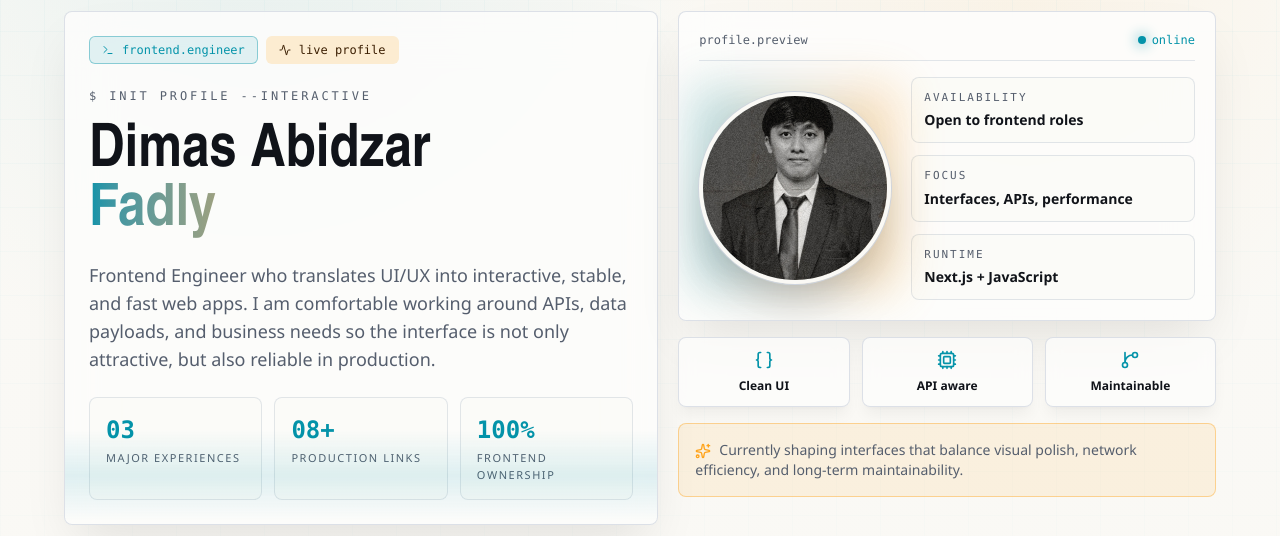
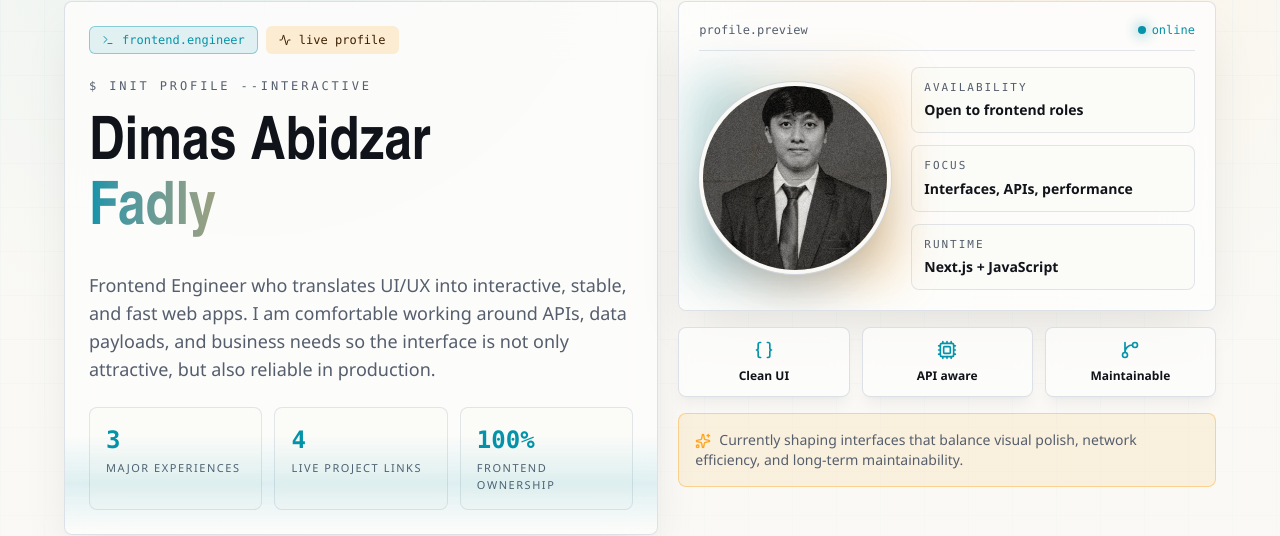
Before and after one commit to dmfdzr/bzar-profile, a Next.js app: page / in a window 1280 px wide. Shown: the part 145-681 px from the top of the page. Built offline with nearby package versions, Linux system fonts and the light colour scheme.

Commit message:
feat: update contact section to open WhatsApp chat; modify hero section stats and improve dialog content handling in projects section

```diff
--- a/components/sections/contact.tsx
+++ b/components/sections/contact.tsx
@@ -12,11 +12,11 @@ const copy = {
         response: "Response style",
         responseValue: "Async, practical, no fluff",
         primary: "Send Email",
-        phone: "Call phone number",
+        phone: "Open WhatsApp chat",
         github: "Open GitHub profile",
         linkedin: "Open LinkedIn profile",
         direct: "Direct channels",
-        directValue: "Email, phone, GitHub, and LinkedIn are one tap away.",
+        directValue: "Email, WhatsApp, GitHub, and LinkedIn are one tap away.",
     },
     id: {
         command: "$ kontak --tujuan kolaborasi",
@@ -27,11 +27,11 @@ const copy = {
         response: "Gaya respons",
         responseValue: "Asinkron, praktis, tanpa basa-basi berlebihan",
         primary: "Kirim Email",
-        phone: "Hubungi nomor telepon",
+        phone: "Buka chat WhatsApp",
         github: "Buka profil GitHub",
         linkedin: "Buka profil LinkedIn",
         direct: "Kanal langsung",
-        directValue: "Email, telepon, GitHub, dan LinkedIn bisa dibuka dalam satu klik.",
+        directValue: "Email, WhatsApp, GitHub, dan LinkedIn bisa dibuka dalam satu klik.",
     },
 };
 
@@ -82,7 +82,7 @@ export function ContactSection({ language }: { language: "en" | "id" }) {
                             </Link>
                         </Button>
                         <Button asChild variant="outline" size="icon" className="rounded-[8px] hover:bg-primary hover:text-primary-foreground">
-                            <Link href="tel:+6285727914053" aria-label={content.phone}>
+                            <Link href="https://wa.me/6285727914053" target="_blank" rel="noopener noreferrer" aria-label={content.phone}>
                                 <Phone size={20} />
                             </Link>
                         </Button>
--- a/components/sections/hero.tsx
+++ b/components/sections/hero.tsx
@@ -13,8 +13,8 @@ const copy = {
             { label: "Runtime", value: "Next.js + JavaScript" },
         ],
         stats: [
-            { value: "03", label: "major experiences" },
-            { value: "08+", label: "production links" },
+            { value: "3", label: "major experiences" },
+            { value: "4", label: "live project links" },
             { value: "100%", label: "frontend ownership" },
         ],
         traits: ["Clean UI", "API aware", "Maintainable"],
@@ -30,8 +30,8 @@ const copy = {
             { label: "Runtime", value: "Next.js + JavaScript" },
         ],
         stats: [
-            { value: "03", label: "pengalaman utama" },
-            { value: "08+", label: "tautan produksi" },
+            { value: "3", label: "pengalaman utama" },
+            { value: "4", label: "tautan proyek live" },
             { value: "100%", label: "kepemilikan frontend" },
         ],
         traits: ["UI Rapi", "Paham API", "Mudah Dirawat"],
@@ -62,9 +62,9 @@ export function HeroSection({ language }: { language: "en" | "id" }) {
                         <p className="font-mono text-xs uppercase tracking-[0.24em] text-muted-foreground">
                             {content.command}
                         </p>
-                        <h1 className="font-display text-4xl font-black leading-[0.98] tracking-normal sm:text-5xl lg:text-6xl">
+                        <h1 className="pb-1 font-display text-4xl font-black leading-[1.08] tracking-normal sm:text-5xl lg:text-6xl">
                             Dimas Abidzar
-                            <span className="block bg-linear-to-r from-primary via-accent to-primary bg-clip-text text-transparent">
+                            <span className="block pb-1 bg-linear-to-r from-primary via-accent to-primary bg-clip-text text-transparent">
                                 Fadly
                             </span>
                         </h1>
--- a/components/sections/projects.tsx
+++ b/components/sections/projects.tsx
@@ -256,7 +256,11 @@ export function ProjectsSection({ language }: { language: "en" | "id" }) {
                                     </Card>
                                 </DialogTrigger>
 
-                                <DialogContent className="max-w-4xl max-h-[88vh] overflow-hidden rounded-[8px] border-border/70 bg-background/96 p-0 shadow-2xl backdrop-blur-2xl">
+                                <DialogContent
+                                    onEscapeKeyDown={(event) => event.preventDefault()}
+                                    onInteractOutside={(event) => event.preventDefault()}
+                                    className="w-[calc(100vw-2rem)] max-w-[calc(100vw-2rem)] sm:max-w-[calc(100vw-2rem)] lg:max-w-312 xl:max-w-336 max-h-[88vh] overflow-hidden rounded-[8px] border-border/70 bg-background/96 p-0 shadow-2xl backdrop-blur-2xl"
+                                >
                                     <div className="max-h-[88vh] overflow-y-auto">
                                         <div className="relative overflow-hidden border-b border-border/60 bg-card/90 p-5 md:p-6">
                                             <div className="absolute inset-0 bg-[radial-gradient(circle_at_80%_20%,hsl(var(--primary)/0.16),transparent_24rem)]" />
```
